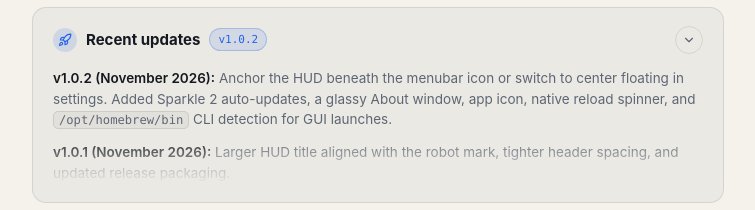
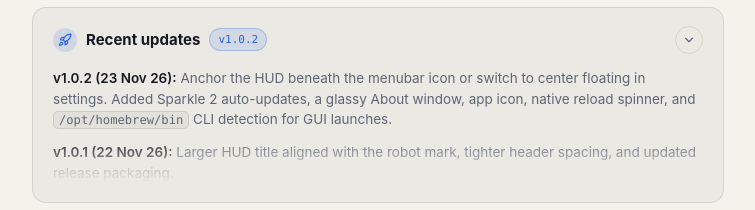
Before and after one commit to bitbonsai/agentbar, a plain HTML site: page docs/index.html in a window 1280 px wide. Shown: the part 1997-2207 px from the top of the page, without its empty margins (262-1017 px from the left). Drawn offline with Linux system fonts and the light colour scheme.

Commit message:
Use short release dates in Recent updates list
Co-authored-by: Cursor <cursoragent@cursor.com>

```diff
--- a/docs/index.html
+++ b/docs/index.html
@@ -340,13 +340,13 @@
         <div class="updates-body" id="updatesList">
           <ul class="updates-list">
             <li>
-              <strong>v1.0.2 (November 2026):</strong> Anchor the HUD beneath the menubar icon or switch to center floating in settings. Added Sparkle 2 auto-updates, a glassy About window, app icon, native reload spinner, and <code>/opt/homebrew/bin</code> CLI detection for GUI launches.
+              <strong>v1.0.2 (23 Nov 26):</strong> Anchor the HUD beneath the menubar icon or switch to center floating in settings. Added Sparkle 2 auto-updates, a glassy About window, app icon, native reload spinner, and <code>/opt/homebrew/bin</code> CLI detection for GUI launches.
             </li>
             <li>
-              <strong>v1.0.1 (November 2026):</strong> Larger HUD title aligned with the robot mark, tighter header spacing, and updated release packaging.
+              <strong>v1.0.1 (22 Nov 26):</strong> Larger HUD title aligned with the robot mark, tighter header spacing, and updated release packaging.
             </li>
             <li>
-              <strong>v1.0.0 (November 2026):</strong> Initial macOS release with Antigravity, OpenCode Go, Codex, and Claude Code cards, pace markers, System and Catppuccin themes, global <code>⌥⇧A</code> hotkey, and local SQLite history.
+              <strong>v1.0.0 (22 Nov 26):</strong> Initial macOS release with Antigravity, OpenCode Go, Codex, and Claude Code cards, pace markers, System and Catppuccin themes, global <code>⌥⇧A</code> hotkey, and local SQLite history.
             </li>
           </ul>
         </div>
```
